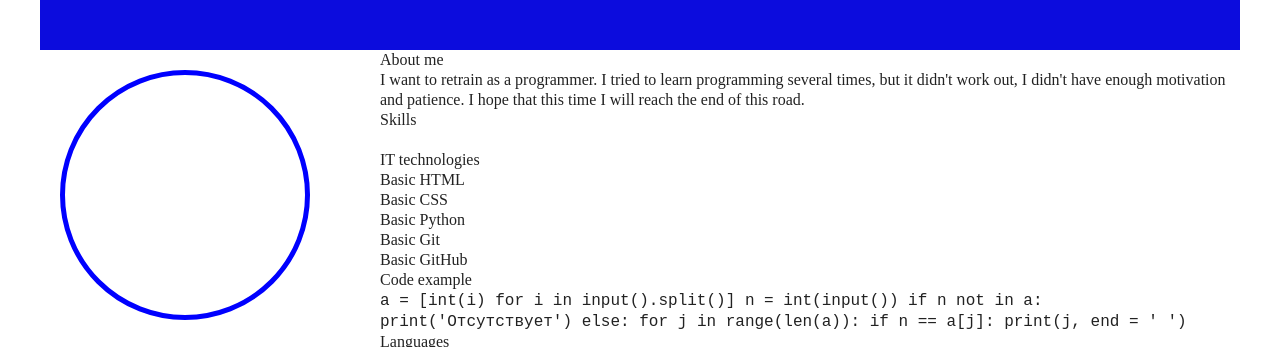
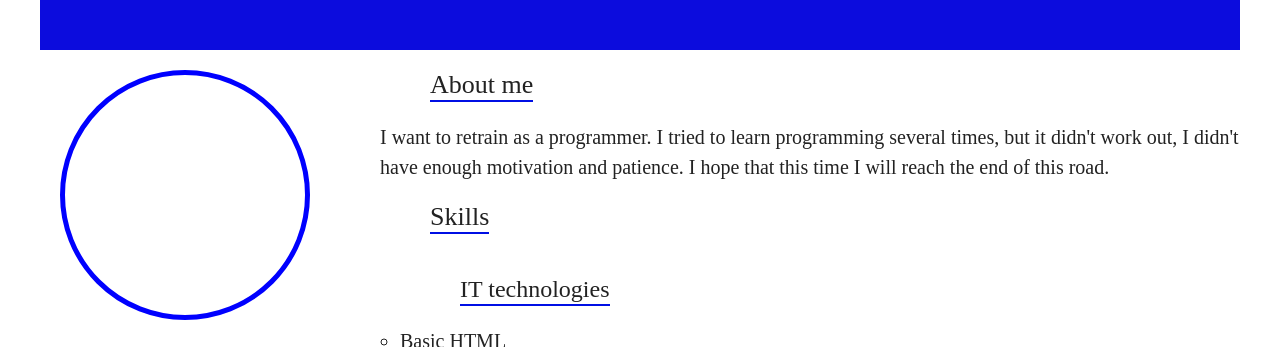
Before and after one commit to MJX19/rsschool-cv, a plain HTML site: page index.html in a window 1280 px wide. Shown: the top 347 px of the page. Drawn offline with Linux system fonts and the light colour scheme.

Commit message:
feat: add style for content

```diff
--- a/style.css
+++ b/style.css
@@ -88,3 +88,73 @@ a{
     font-size: 30px;
     border-bottom: solid 2px rgb(0, 15, 228);
 }
+
+/*main content*/
+
+h2{
+    display: inline-block;
+    line-height: 30px;
+    font-size: 26px;
+    margin:20px 0 20px 50px;
+    border-bottom: solid 2px rgb(0, 15, 228);
+}
+
+h3{
+    display: inline-block;
+    line-height: 30px;
+    font-size: 24px;
+    margin:20px 0 20px 80px;
+    border-bottom: solid 2px rgb(0, 15, 228);
+}
+
+p, li{
+    font-size: 20px;
+    line-height: 30px;
+}
+
+.coding_skills{
+    list-style: circle;
+    margin-left: 20px;
+}
+
+code{
+    font-size: 16px;
+    padding-left: 20px;
+}
+
+.code_row{
+    display: block;
+}
+
+.row2{
+    margin-left: 20px;
+}
+
+.row3{
+    margin-left: 40px;
+}
+
+.row4{
+    margin-left: 60px;
+}
+
+.row5{
+    margin-left: 40px;
+}
+
+.row6{
+    margin-left: 60px;
+}
+
+.row7{
+    margin-left: 80px;
+}
+
+.row8{
+    margin-left: 80px;
+}
+
+.lang_skills{
+    list-style: circle;
+    margin-left: 20px;
+}
```
